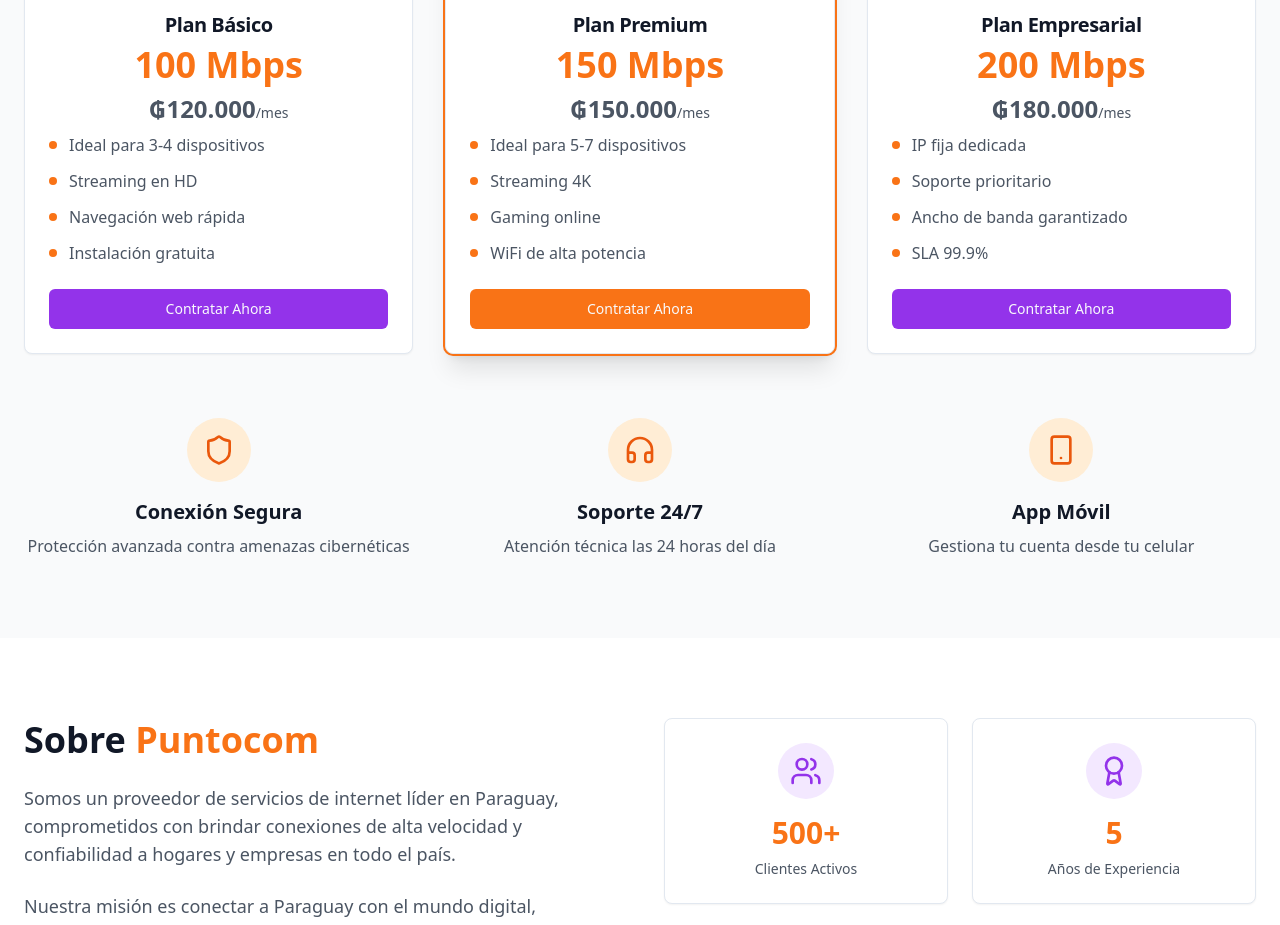
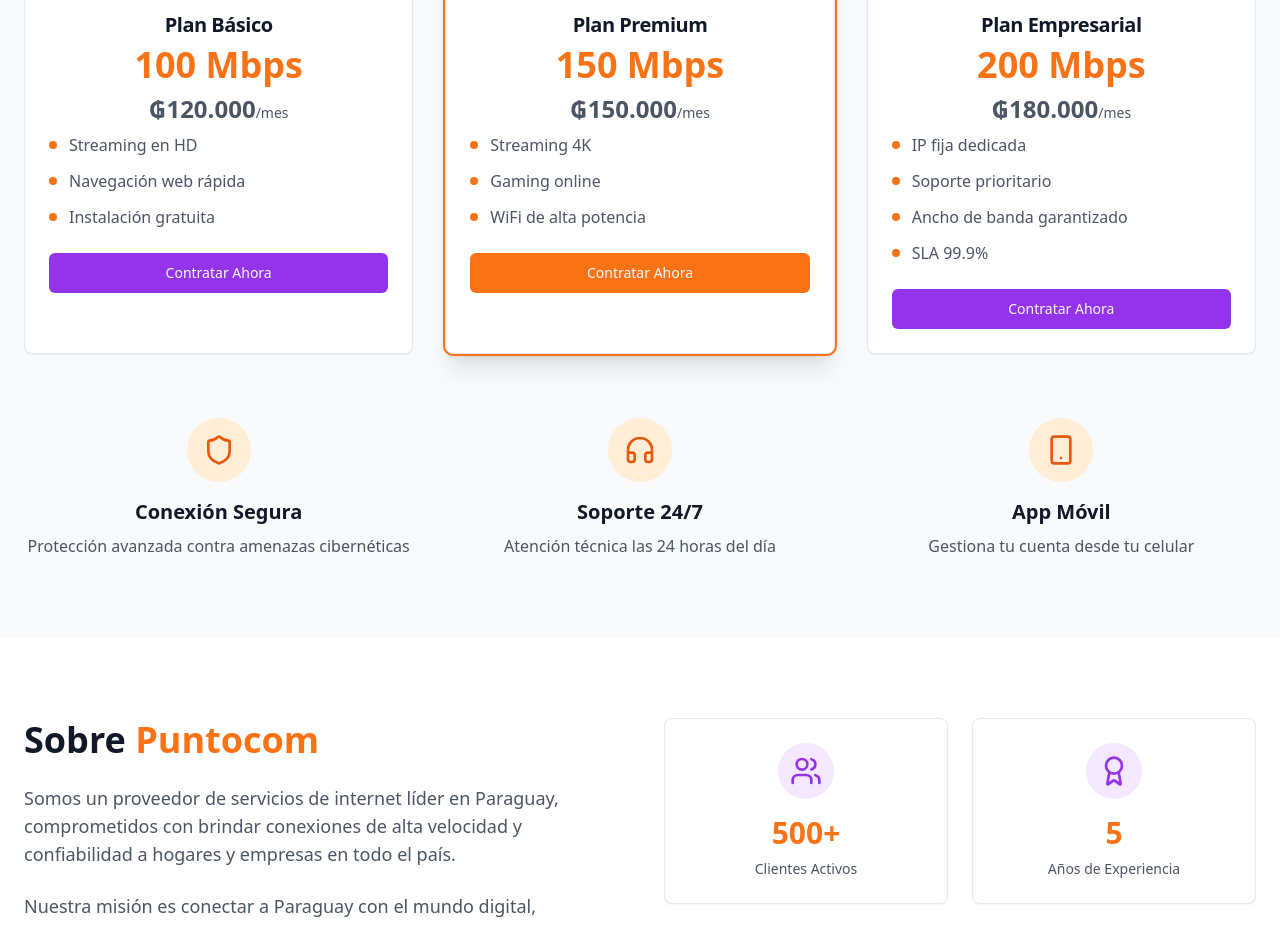
Before and after one commit to flavioduque/puntocom-web-express, a React (Vite) app: page / in a window 1280 px wide. Shown: the part 1120-2045 px from the top of the page. Built offline with nearby package versions, Linux system fonts and the light colour scheme.

Commit message:
Remove "Ideal for X users" from plan descriptions
Remove the text "Ideal for X users" from the plan descriptions in the services section.

```diff
--- a/src/components/Services.tsx
+++ b/src/components/Services.tsx
@@ -9,7 +9,6 @@ const Services = () => {
       speed: "100 Mbps",
       price: "120.000",
       features: [
-        "Ideal para 3-4 dispositivos",
         "Streaming en HD",
         "Navegación web rápida",
         "Instalación gratuita"
@@ -22,7 +21,6 @@ const Services = () => {
       speed: "150 Mbps",
       price: "150.000",
       features: [
-        "Ideal para 5-7 dispositivos",
         "Streaming 4K",
         "Gaming online",
         "WiFi de alta potencia"
```
